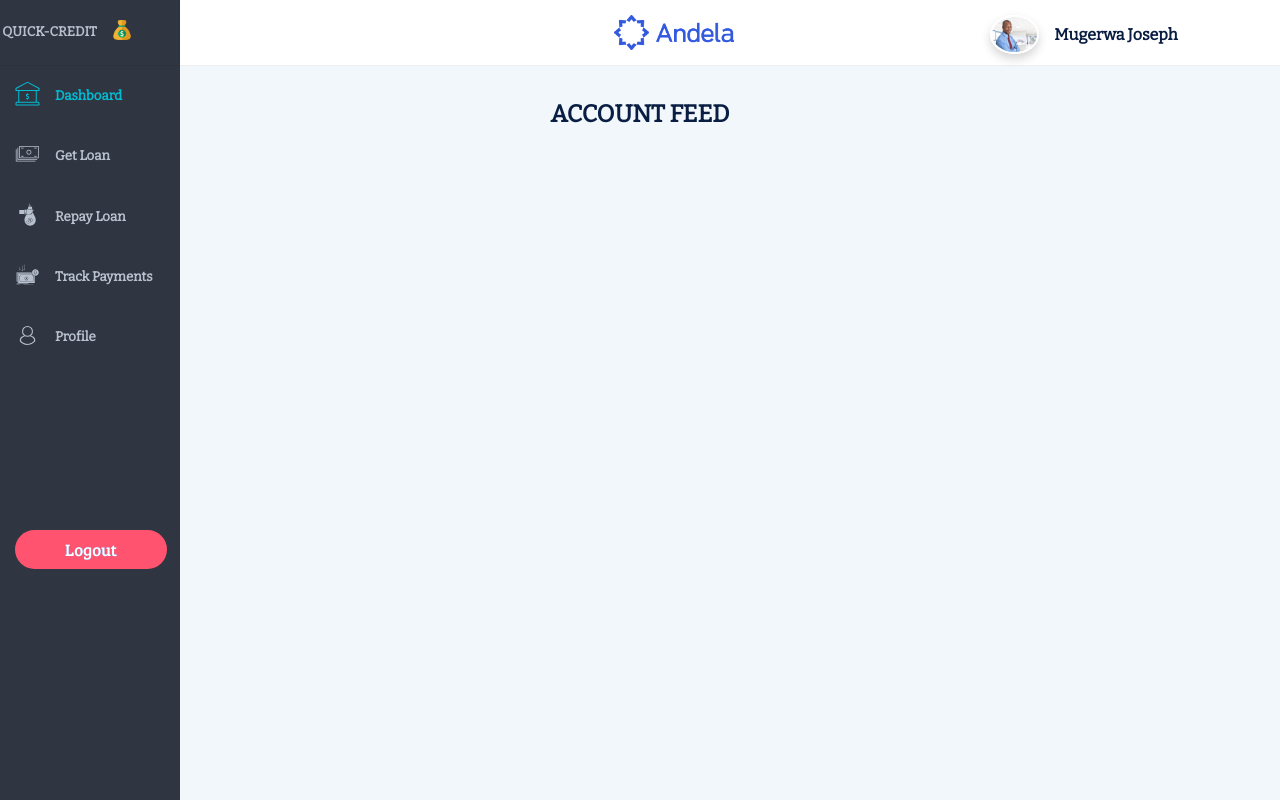
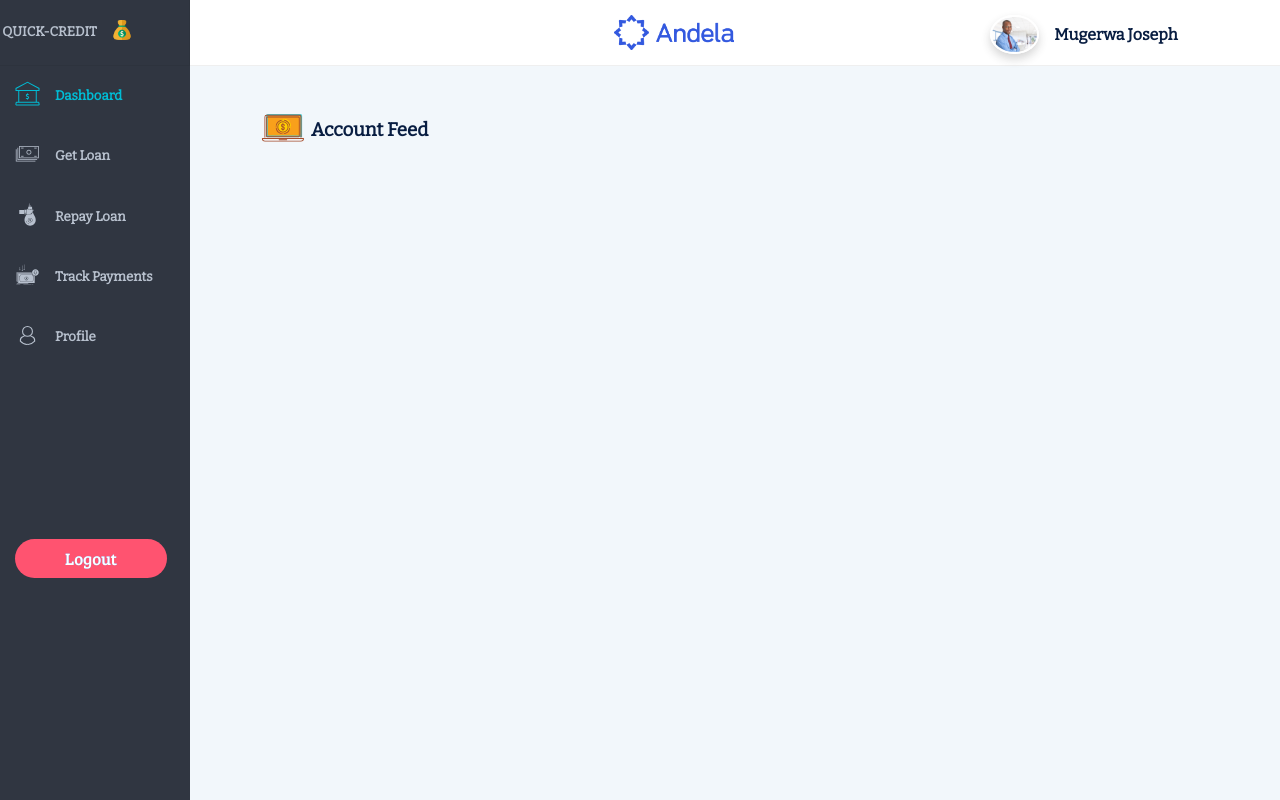
Before and after one commit to kodek-sleuth/Quick-credit, a plain HTML site: page UI/user_dashboard.html in a window 1280 px wide. Drawn offline with nearby package versions, Linux system fonts and the light colour scheme; a web font is replaced by a local one.

Commit message:
Creating Userdashboard

```diff
--- a/UI/css/user_dashboard.css
+++ b/UI/css/user_dashboard.css
@@ -28,7 +28,7 @@ body
     -webkit-transition: all .2s ease;
     -o-transition: all .2s ease;
     transition: all .2s ease;
-    width: 180px;
+    width: 190px;
     z-index: 1000;
     color: #b7c0cd;
 }
@@ -200,7 +200,15 @@ body
 
 .dashboard_heading
 {
-    margin-left: 0;
+    margin-left: 20%;
+    display: flex;
+    flex-direction: row;
+
+}
+
+.account_logo
+{
+    height: 55px;
 }
 
 @media(max-width: 900px)
--- a/UI/user_dashboard.html
+++ b/UI/user_dashboard.html
@@ -98,7 +98,15 @@
 
                 <div class="content_body">
                     <div class="dashboard_heading">
-                        <h2>ACCOUNT FEED</h2>
+                        <img src="icons/account_logo.svg" class="account_logo">
+                        <h3 class="account_text">Account Feed</h3>
+                    </div>
+
+                    <div class="user_stats">
+                        <div class="stat_one">
+
+                        </div>
+
                     </div>
                 </div>
 
```
Also changed, not shown: UI/icons/account_logo.svg (added).
